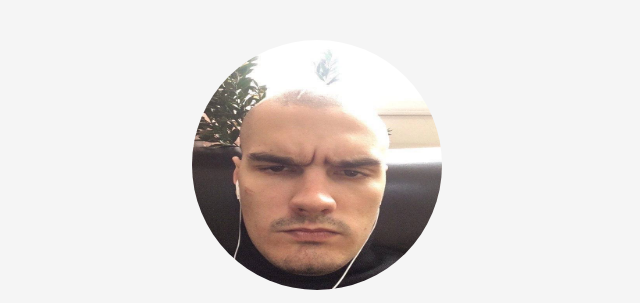
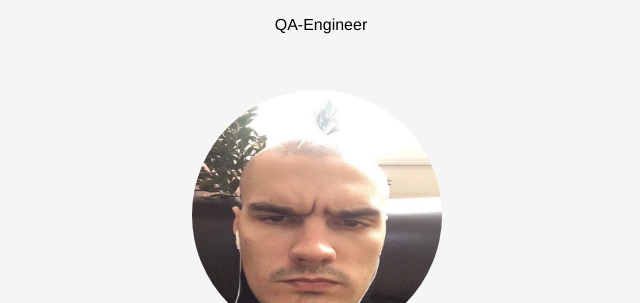
Before and after one commit to PavvaShipilin/PavvaShipilin.github.io, a plain HTML site: page index.html in a window 1280 px wide. Shown: the top 303 px of the page, without its empty margins (319-959 px from the left). Drawn offline with Linux system fonts and the light colour scheme.

Commit message:
Добавил параграф

```diff
--- a/index.html
+++ b/index.html
@@ -7,6 +7,7 @@
     <link href="./normalize.css" rel="stylesheet" />
     <link href="./style.css" rel="stylesheet" />
     <title>Pavel Shipilin CV</title>
+    <p> QA-Engineer</p>
     <link rel="icon" href="./favicon.png" type="image/x-icon">
   </head>
   <body>
```
